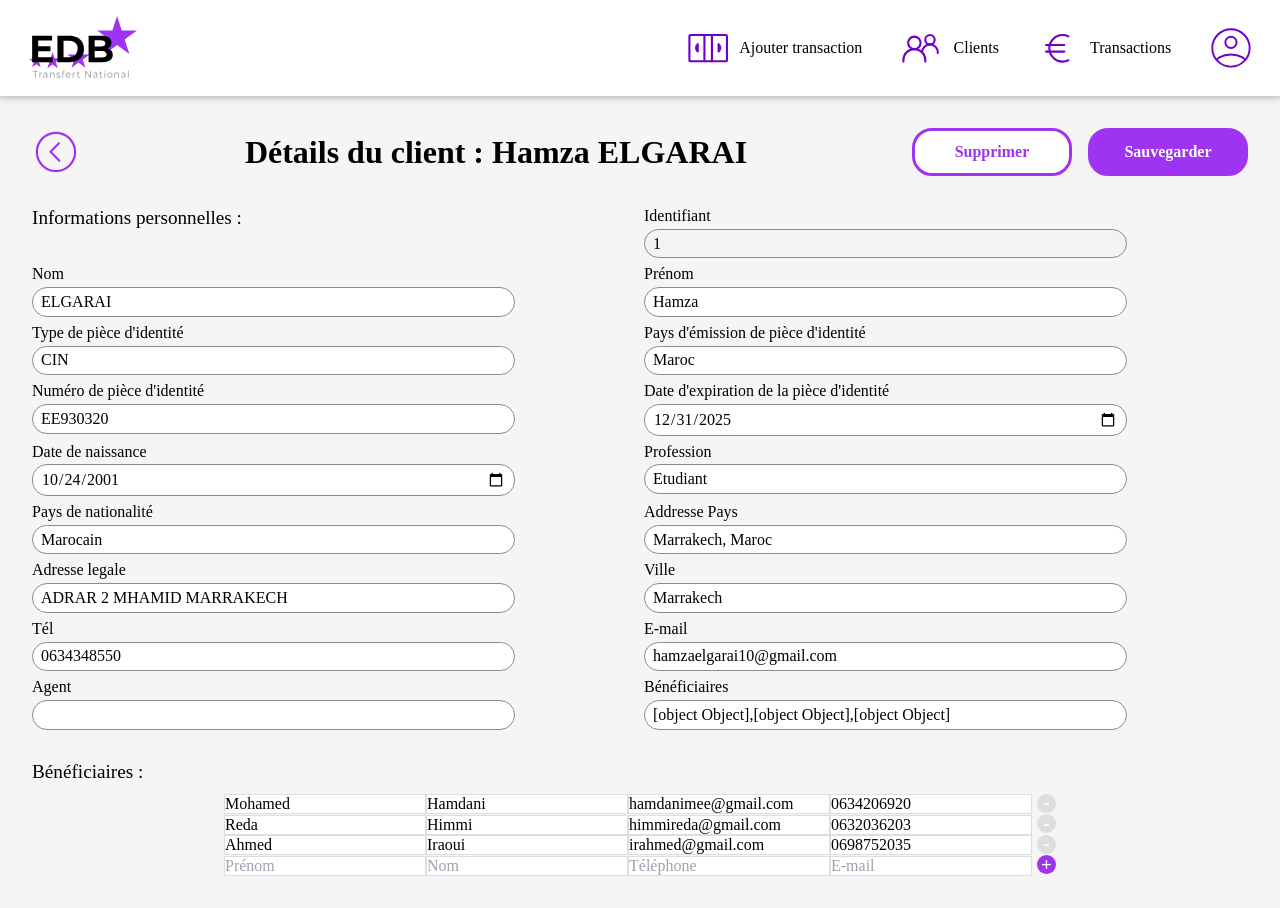
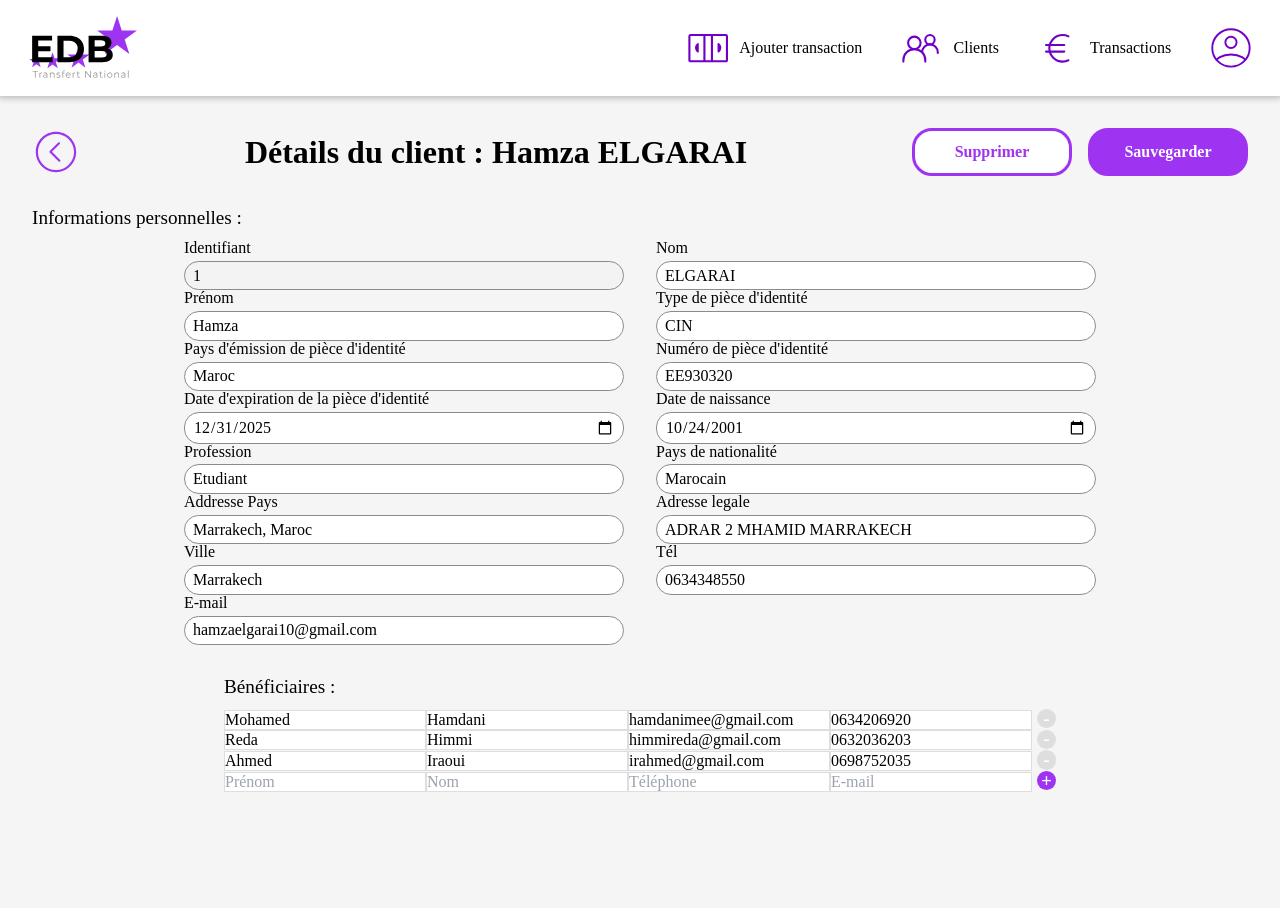
Before and after one commit to hamza-elgarai/agent-console-edb, an Angular app: page /client/1 in a window 1280 px wide. After the commit the page ends 824 px from the top, so only its background shows below. Built offline with nearby package versions, Linux system fonts and the light colour scheme.

Commit message:
small fixes

```diff
--- a/src/app/client-detail/client-detail.component.css
+++ b/src/app/client-detail/client-detail.component.css
@@ -1,11 +1,12 @@
-.container{
+.client-detail-container{
     padding: 2rem;
     display: flex;
     flex-direction: column;
 }
-.grid-container{
-    display: grid;
-    grid-template-columns: auto;
+.client-form-container{
+    display: flex;
+    flex-direction: column;
+    align-items: center;
 }
 header{
     padding-bottom: 2rem;
@@ -58,9 +59,10 @@ header{
 }
 .client-form{
     display: grid;
-    gap: 0.5rem;
+    column-gap: 2rem;
     grid-template-columns: auto auto;
     font-size: 1rem ;
+    width: 75%;
 }
 .client-field{
     display: flex;
@@ -70,9 +72,10 @@ header{
 .subtitle{
     font-size: 1.2rem;
     padding-bottom: 0.8rem;
+    width: 100%;
 }
 .field-input{
-    width: 80%;
+    width: 100%;
     padding: 0.3rem 0.5rem;
     border: solid var(--dark-grey) 1px;
     border-radius: 15px;
--- a/src/app/client-detail/client-detail.component.html
+++ b/src/app/client-detail/client-detail.component.html
@@ -1,4 +1,4 @@
-<div class="container">
+<div class="client-detail-container">
     <header>
         <a class="back-btn" [routerLink]="['/clients']"> <svg class="back-icon" viewBox="0 0 20 20">
             <path d="M11.739,13.962c-0.087,0.086-0.199,0.131-0.312,0.131c-0.112,0-0.226-0.045-0.312-0.131l-3.738-3.736c-0.173-0.173-0.173-0.454,0-0.626l3.559-3.562c0.173-0.175,0.454-0.173,0.626,0c0.173,0.172,0.173,0.451,0,0.624l-3.248,3.25l3.425,3.426C11.911,13.511,11.911,13.789,11.739,13.962 M18.406,10c0,4.644-3.763,8.406-8.406,8.406S1.594,14.644,1.594,10S5.356,1.594,10,1.594S18.406,5.356,18.406,10 M17.521,10c0-4.148-3.373-7.521-7.521-7.521c-4.148,0-7.521,3.374-7.521,7.521c0,4.148,3.374,7.521,7.521,7.521C14.147,17.521,17.521,14.148,17.521,10"></path>
@@ -11,9 +11,9 @@
 
         </div>
     </header>
-    <div class="grid-container">
+    <div class="client-form-container">
+      <h3 class="subtitle">Informations personnelles :</h3>
       <div class="client-form">
-        <h3 class="subtitle">Informations personnelles :</h3>
           <div class="client-field" *ngFor="let key of getObjectKeys(labels)">
               <label class="field-label" for="{{ key }}">{{ labels[key] }}</label>
 
--- a/src/app/client-detail/client-detail.component.ts
+++ b/src/app/client-detail/client-detail.component.ts
@@ -23,8 +23,6 @@ export class ClientDetailComponent {
     ville:"Ville",
     gsm:"Tél",
     email:"E-mail",
-    agent:"Agent",
-    beneficiaires:"Bénéficiaires"
   }
   client:any = {
     id:1,
@@ -49,7 +47,7 @@ export class ClientDetailComponent {
       {fname:"Ahmed",lname:"Iraoui",email:"irahmed@gmail.com",tel:"0698752035"},
     ]
  }
- getObjectKeys(obj: any): string[] {
+getObjectKeys(obj: any): string[] {
   return Object.keys(obj);
 }
 updateObject(key: string, value: any): void {
--- a/src/app/clients-page/clients-page.component.css
+++ b/src/app/clients-page/clients-page.component.css
@@ -1,4 +1,4 @@
-.container{
+.clients-page-container{
     display: flex;
     flex-direction: column;
     align-items: center;
@@ -9,6 +9,12 @@
     font-size: 2rem;
     font-weight: bold;
     padding-bottom: 1rem;
+}
+.empty-msg{
+  padding-top: 3rem;
+  font-size: 1.5rem;
+  color: var(--dark-grey);
+  text-align: center;
 }
 .table-container{
     width: 85%;
@@ -158,6 +164,7 @@
 .client-form{
   display: grid;
   gap: 0.5rem;
+  column-gap: 1.6rem;
   grid-template-columns: auto auto;
   font-size: 1rem ;
 }
@@ -195,7 +202,7 @@
   border-radius: 30px;
 }
 .field-input{
-  width: 80%;
+  width: 100%;
   padding: 0.3rem 0.5rem;
   border: solid var(--dark-grey) 1px;
   border-radius: 15px;
@@ -206,5 +213,8 @@
 }
 .save-btn{
   margin-top: 1rem;
-  width: 80%;
+  padding: 1rem 2rem;
+  margin: auto;
+  width: auto;
+  margin-top: 1.2rem;
 }
--- a/src/app/clients-page/clients-page.component.html
+++ b/src/app/clients-page/clients-page.component.html
@@ -1,4 +1,4 @@
-<div class="container">
+<div class="clients-page-container">
     <h1 class="clients-title">Clients :</h1>
     <div class="table-container">
         <div class="table-tools">
@@ -8,7 +8,8 @@
                 <button class="search-btn" (click)="handleSearch()">Rechercher</button>
             </div>
         </div>
-        <div class="table-div">
+        <h1 class="empty-msg" *ngIf="isTableEmpty">No clients available</h1>
+        <div *ngIf="!isTableEmpty" class="table-div">
             <table class="client-datatable">
                 <tr class="table-head">
                     <th><label class="checkbox-container">
@@ -81,8 +82,8 @@
                           />
                         </ng-container>
                       </div>
-                      <button class="add-btn save-btn">Valider</button>
-                </div>
+                    </div>
+                    <button class="add-btn save-btn">Valider</button>
         </div>
     </div>
 
--- a/src/app/clients-page/clients-page.component.ts
+++ b/src/app/clients-page/clients-page.component.ts
@@ -41,7 +41,6 @@ export class ClientsPageComponent {
   }
 
   labels:any = {
-    id:"Identifiant",
     title:"Nom",
     prenom:"Prénom",
     typePieceIdentite:"Type de pièce d'identité",
@@ -55,9 +54,7 @@ export class ClientsPageComponent {
     adresseLegale:"Adresse legale",
     ville:"Ville",
     gsm:"Tél",
-    email:"E-mail",
-    agent:"Agent",
-    beneficiaires:"Bénéficiaires"
+    email:"E-mail"
   }
   client:any = {
     id:null,
@@ -74,13 +71,13 @@ export class ClientsPageComponent {
     adresseLegale:"",
     ville:"",
     gsm:"",
-    email:"",
-    agent:null,
-    beneficiaires:[
-    ]
+    email:""
  }
 getObjectKeys(obj: any): string[] {
   return Object.keys(obj);
+}
+get isTableEmpty(){
+  return !(this.renderedClients && this.renderedClients.length >0)
 }
 
 modalClass="modal-bg"
--- a/src/app/home-page/home-page.component.css
+++ b/src/app/home-page/home-page.component.css
@@ -1,4 +1,4 @@
-.container {
+.home-container {
   display: flex;
   flex-direction: column;
   align-items: center;
--- a/src/app/home-page/home-page.component.html
+++ b/src/app/home-page/home-page.component.html
@@ -1,4 +1,4 @@
-<div class="container m-9 h-[70vh] justify-around items-center">
+<div class="home-container m-9 h-[70vh] justify-around items-center">
   <div class="hero">
     <div class="hero-text">
       <h1 class="hero-h">Votre Espace Agent Bancaire</h1>
--- a/src/app/login-page/login-page.component.css
+++ b/src/app/login-page/login-page.component.css
@@ -1,4 +1,4 @@
-.container{
+.login-page-container{
     height: 80vh;
     display: flex;
     justify-content: center;
@@ -15,7 +15,6 @@
 }
 .login-container{
     background-color: var(--light-grey);
-    height: 60%;
     padding: 2.5rem;
     display: flex;
     flex-direction: column;
--- a/src/app/login-page/login-page.component.html
+++ b/src/app/login-page/login-page.component.html
@@ -1,4 +1,4 @@
-<div class="container">
+<div class="login-page-container">
     <section class="hero-container">
         <h1 class="login-header">Explorez les différentes fonctionnalités de notre plateforme</h1>
         <h1 class="login-sub">Gérez vos transactions d'une manière simple et efficace </h1>
```
